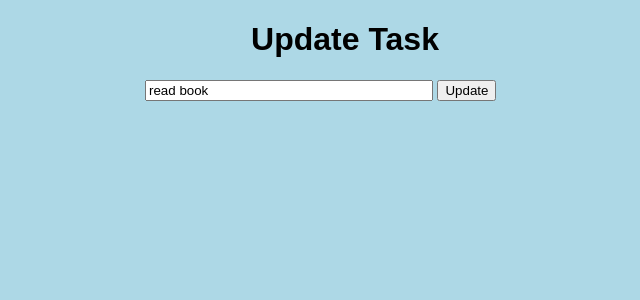
After one commit to Farzana-Bashar/Simple-project-using-flask-sql, a Flask app: page /update/1 in a window 1280 px wide. The commit adds this page. Shown: the top 300 px of the page, without its empty margins (295-935 px from the left). Run offline with Flask 2, Linux system fonts and the light colour scheme; data comes from the database, SQL or seed files in the repository; both versions use the stored data as it was after the commit.

Commit message:
adding UPDATE route

```diff
--- a/app.py
+++ b/app.py
@@ -30,7 +30,6 @@ def index():
             return 'there is an issue adding your task'
 
     else:
-        print("um here")
         tasks = Todo.query.order_by(Todo.date_created).all()
         return render_template('index.html', tasks=tasks)
 
@@ -45,6 +44,19 @@ def delete(id):
     except:
         return 'there was a problem deleting that task'
 
+@app.route('/update/<int:id>', methods=['GET', 'POST'])
+def update(id):
+    task=Todo.query.get_or_404(id)
+
+    if request.method== 'POST':
+        task.content=request.form['content']
+        try:
+            db.session.commit()
+            return redirect('/')
+        except:
+            return 'there is a issue updating your task'
+    else:
+        return render_template('update.html', task=task)
 
 if __name__=="__main__":
     app.run(debug=True)
--- /dev/null
+++ b/templates/update.html
@@ -0,0 +1,17 @@
+{% extends 'base.html' %}
+
+{% block head %}
+<title>Task Master</title>
+{% endblock %}
+
+{% block body %}
+<div class="content">
+    <h1 style="text-align: center;">Update Task</h1>
+
+    <form action="/update/{{task.id}}" method="POST">
+        <input type="text" name="content" id="content" value="{{task.content}}">
+        <input type="submit" value="Update">
+    </form>
+
+</div>
+{% endblock %}
```
Also changed, not shown: templates/index.html (+6 -3 lines), test.db.
